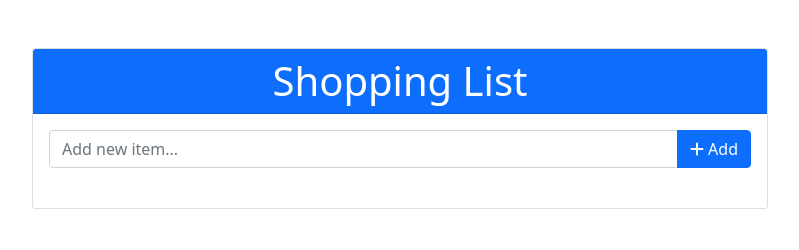
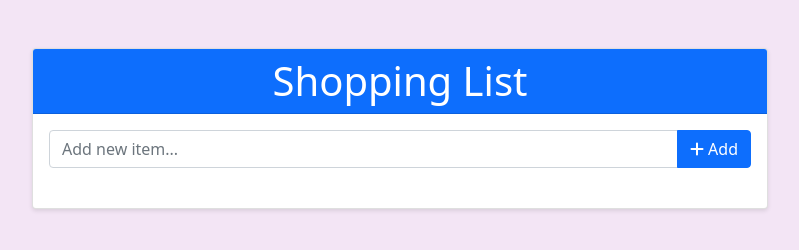
Before and after one commit to Caffeine-Gallery/checkmate-01930ca9a632, a website built with Vite: page frontend/index.html in a window 1280 px wide. Shown: the whole page, without its empty margins (240-1039 px from the left). Built offline with nearby package versions, Linux system fonts and the light colour scheme.

Commit message:
01930cab-ba0c-7000-87d7-9e5dc208c1ae

```diff
--- a/frontend/index.css
+++ b/frontend/index.css
@@ -1,3 +1,11 @@
+body {
+    background-color: #f3e5f5;
+}
+
+.card {
+    box-shadow: 0 2px 4px rgba(0,0,0,0.1);
+}
+
 .completed .item-text {
     text-decoration: line-through;
     color: #6c757d;
```
